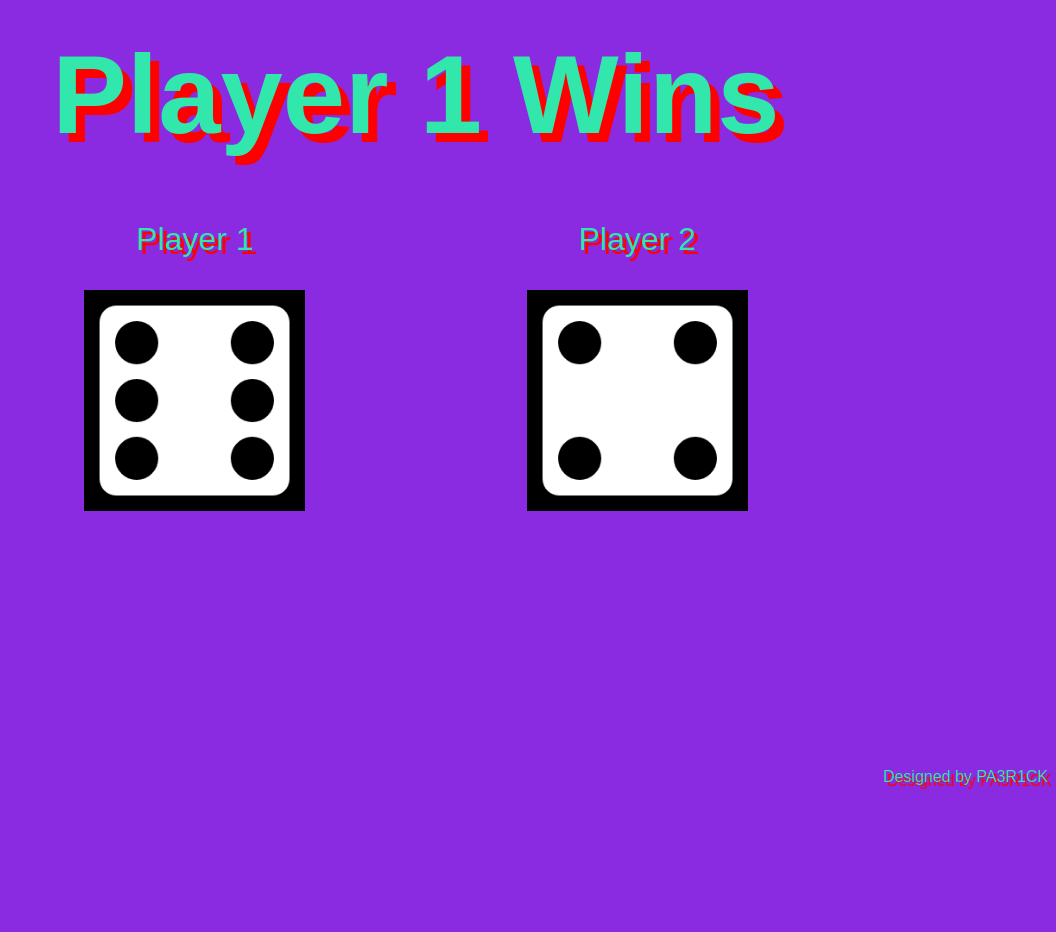
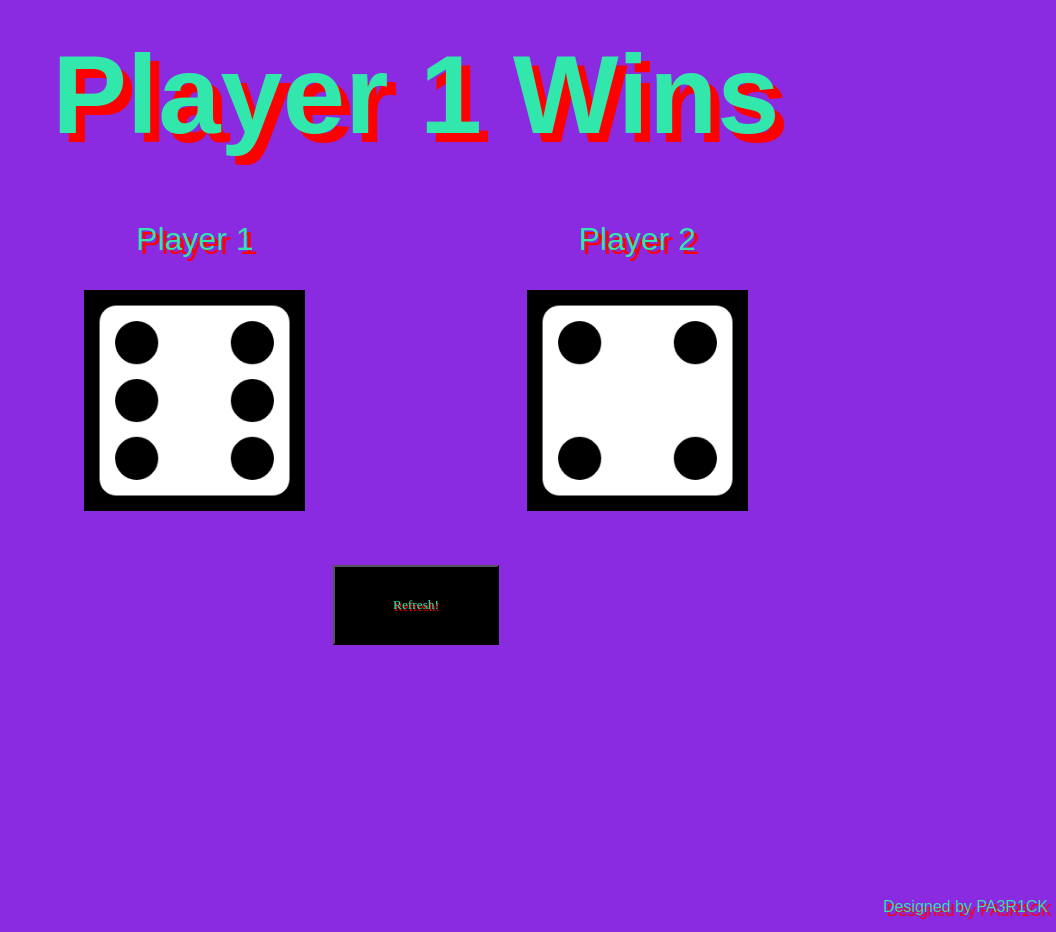
Before and after one commit to ashwinpatrick47/dicegame, a plain HTML site: page index.html in a window 1280 px wide. Shown: the whole page, without its empty margins (224-1280 px from the left). Before the commit the page ends 802 px from the top, so only its background shows below. Drawn offline with Linux system fonts and the light colour scheme; a web font is replaced by a local one.

Commit message:
Update index.html

```diff
--- a/index.html
+++ b/index.html
@@ -25,9 +25,11 @@
         <img class = "d2" src="./images/dice6.png">
     </div>
     </div>
-
     </div>
 
+    <div id="btn">
+    <button class ="refresh-button">Refresh!</button>
+    </div>
 
     <footer>
         <p>Designed by PA3R1CK</p>
```
